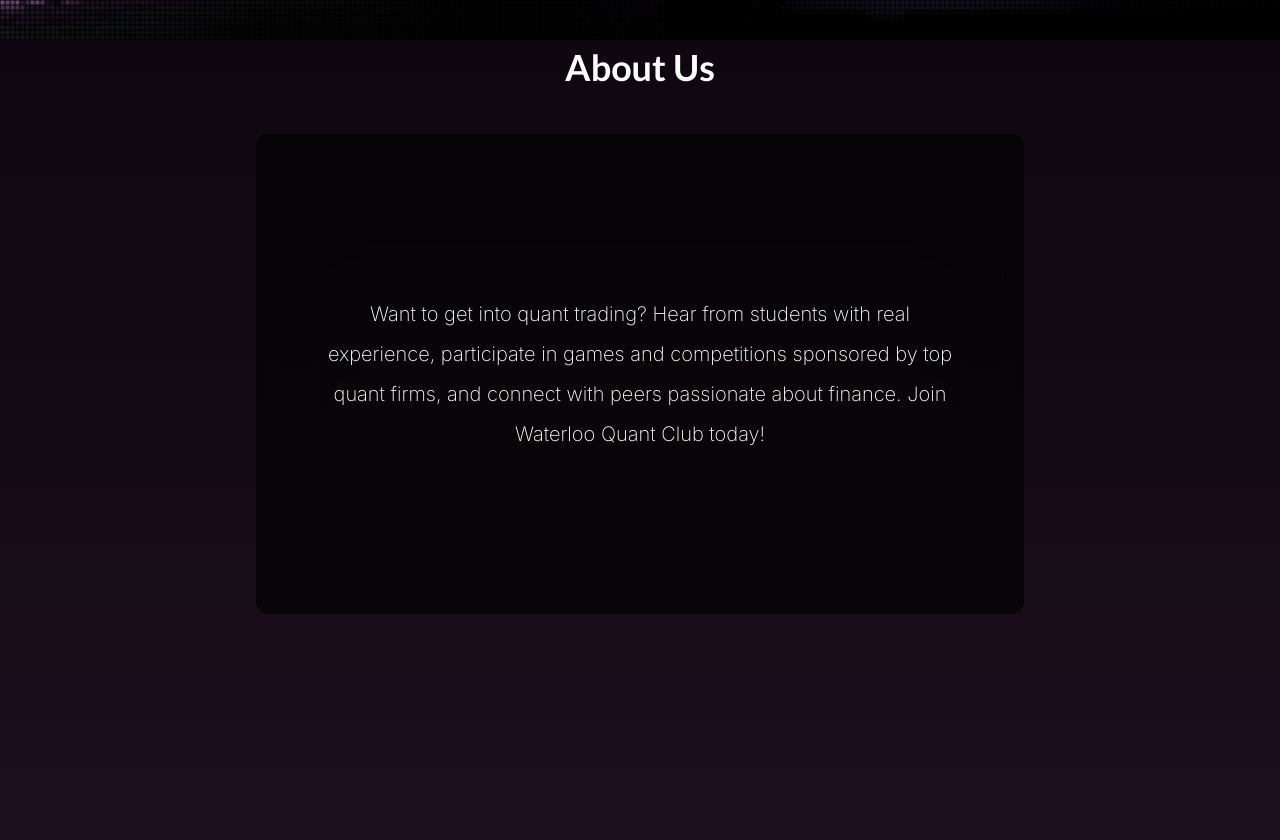
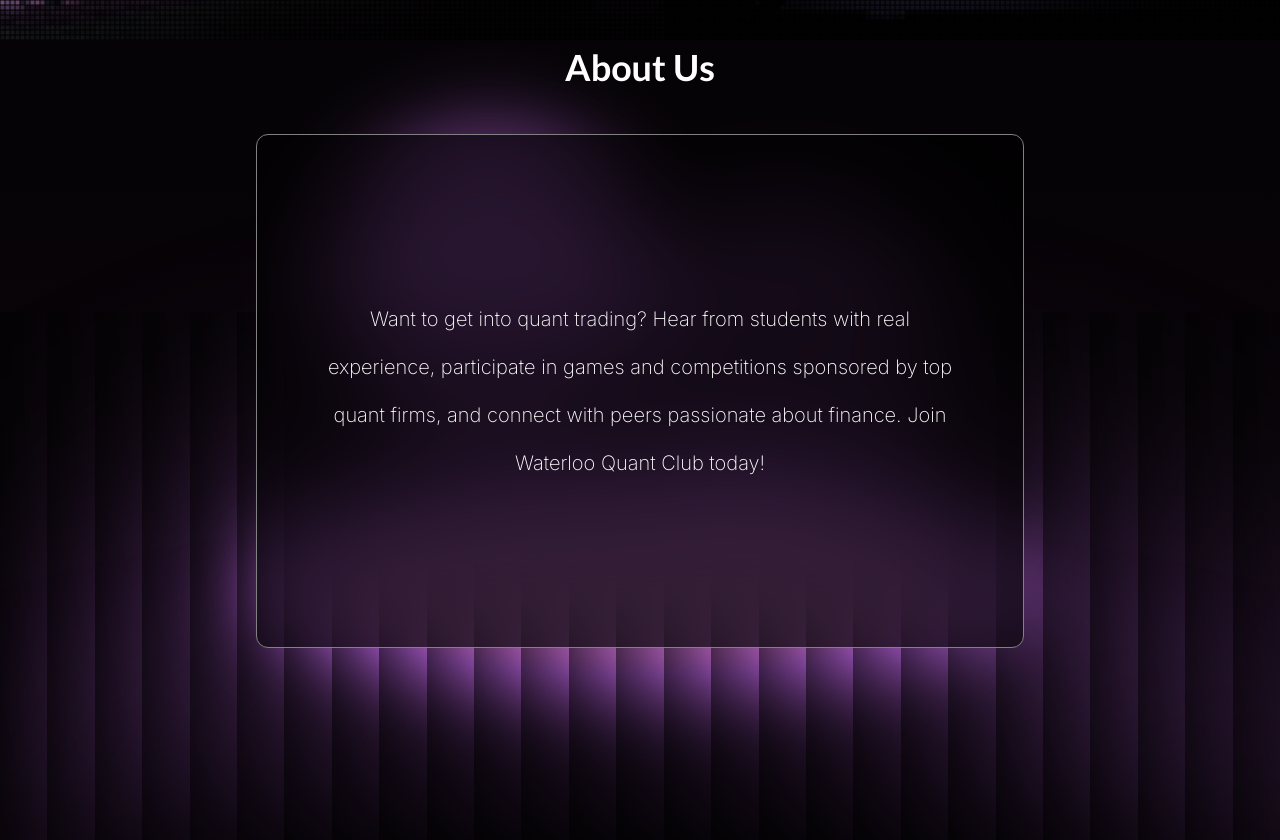
Before and after one commit to waterlooquantclub/waterlooquantclub.github.io, a React (Vite) app in the folder client/: page / in a window 1280 px wide. Shown: the part 760-1600 px from the top of the page. Built offline with nearby package versions, Linux system fonts and the light colour scheme.

Commit message:
About section bg effects

```diff
--- a/client/src/index.css
+++ b/client/src/index.css
@@ -1,12 +1,14 @@
-@import url('https://fonts.googleapis.com/css2?family=Inter:wght@100;200;300;400;500;600;700&family=Lato:wght@400;700&family=Krona+One&display=swap');
+@import url("https://fonts.googleapis.com/css2?family=Inter:wght@100;200;300;400;500;600;700&family=Lato:wght@400;700&family=Krona+One&display=swap");
 @import "tailwindcss";
 
-html, body, #root {
-  background: linear-gradient(to bottom, #000000, #532A58);
+html,
+body,
+#root {
+  background: linear-gradient(to bottom, #000000, 70%, #532a58);
   background-color: #000000;
   color: white;
   scroll-behavior: smooth;
-  font-family: 'Inter', sans-serif;
+  font-family: "Inter", sans-serif;
   font-weight: 200;
 }
 
@@ -25,13 +27,23 @@ html, body, #root {
 }
 
 @keyframes float1 {
-  0%, 100% { transform: translateY(10); }
-  50% { transform: translateY(-20px); }
+  0%,
+  100% {
+    transform: translateY(10);
+  }
+  50% {
+    transform: translateY(-20px);
+  }
 }
 
 @keyframes float2 {
-  0%, 100% { transform: translateY(-20px); }
-  50% { transform: translateY(10px); }
+  0%,
+  100% {
+    transform: translateY(-20px);
+  }
+  50% {
+    transform: translateY(10px);
+  }
 }
 
 .animate-float1 {
@@ -43,13 +55,13 @@ html, body, #root {
 }
 
 .font-inter {
-  font-family: 'Inter', sans-serif;
+  font-family: "Inter", sans-serif;
 }
 
 .font-lato {
-  font-family: 'Lato', sans-serif;
+  font-family: "Lato", sans-serif;
 }
 
 .font-krona {
-  font-family: 'Krona One', sans-serif;
+  font-family: "Krona One", sans-serif;
 }
--- a/client/src/pages/About.tsx
+++ b/client/src/pages/About.tsx
@@ -1,16 +1,44 @@
+import { useEffect, useState } from "react";
 import Section from "../components/section";
 import { Text } from "../components/text";
 
 function About() {
+  const [width, setWidth] = useState(window.innerWidth);
+  useEffect(() => {
+    const handleResize = () => setWidth(window.innerWidth);
+    window.addEventListener("resize", handleResize);
+    return () => window.removeEventListener("resize", handleResize);
+  }, []);
+
   return (
     <Section id="about" title="About Us">
-      <div className="rounded-xl max-w-sm sm:max-w-3xl w-[85vw] mx-auto bg-black/60 backdrop-blur-2xl py-40 px-16 relative">
-        <Text size="xl" className="text-center leading-10">
-          Want to get into quant trading? Hear from students with real
-          experience, participate in games and competitions sponsored by top
-          quant firms, and connect with peers passionate about finance. Join
-          Waterloo Quant Club today!
-        </Text>
+      <div className="max-w-sm sm:max-w-3xl w-[85vw] mx-auto relative">
+        <div className="absolute -top-2 left-[calc(10%-8px)] rounded-[50%] w-80 h-80 blur-2xl bg-[#603474]/50 mix-blend-plus-lighter" />
+        <div className="absolute -top-4 left-1/10 rounded-[50%] w-80 h-80 blur-2xl bg-[#603474]/50 mix-blend-plus-lighter" />
+        <div className="absolute top-16 right-1/10 rounded-[50%] w-80 h-80 blur-2xl bg-[#603474]/50 mix-blend-plus-lighter" />
+        {Array(3).fill(
+          <div className="absolute -bottom-12 inset-x-0 rounded-[50%] h-52 blur-2xl bg-[#603474]/100 mix-blend-plus-lighter" />
+        )}
+        <div className="absolute bottom-[-30vw] left-[calc(-50vw+50%)] w-screen h-[50vw]">
+          <div className="absolute inset-0 rounded-t-[50%] blur-[100px] bg-[#603474]/50" />
+          <div className="absolute inset-x-0 -inset-y-20 overflow-hidden flex">
+            {Array.from(Array(Math.ceil(width / 48)), (_, i) => (
+              <div
+                key={i}
+                className="flex-1 bg-[linear-gradient(to_right,rgba(0,0,0,0.5),rgba(0,0,0,0))]"
+              />
+            ))}
+          </div>
+          <div className="absolute -bottom-48 -inset-x-32 h-3/4 rounded-t-[50%] blur-[100px] bg-black" />
+        </div>
+        <div className="rounded-xl bg-black/60 backdrop-blur-2xl border border-[#818181] py-20 px-8 sm:py-40 sm:px-16">
+          <Text size="lg" className="leading-8 sm:text-xl/12 text-center">
+            Want to get into quant trading? Hear from students with real
+            experience, participate in games and competitions sponsored by top
+            quant firms, and connect with peers passionate about finance. Join
+            Waterloo Quant Club today!
+          </Text>
+        </div>
       </div>
     </Section>
   );
--- a/client/src/pages/Events.tsx
+++ b/client/src/pages/Events.tsx
@@ -4,7 +4,7 @@ import EventCard from "../components/event-card";
 
 function Events() {
   return (
-    <Section id="events" title="Upcoming Events">
+    <Section id="events" title="Upcoming Events" className="z-10 relative">
       <Text size="xl" className="-mt-4 mb-10 text-center">
         Join us for our upcoming events.
       </Text>
```
Also changed, not shown: client/src/App.tsx (+11 -12 lines). Lines whose indentation alone changed are shown as unchanged.
